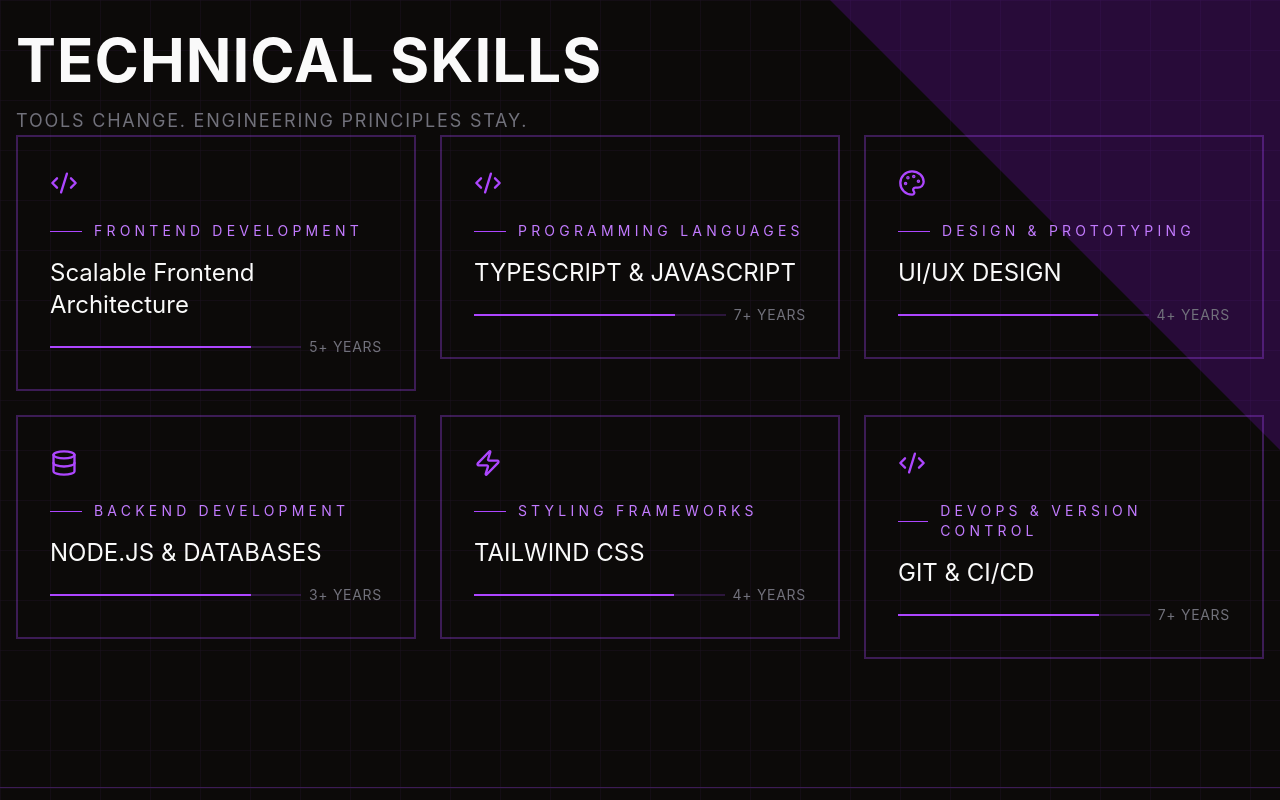
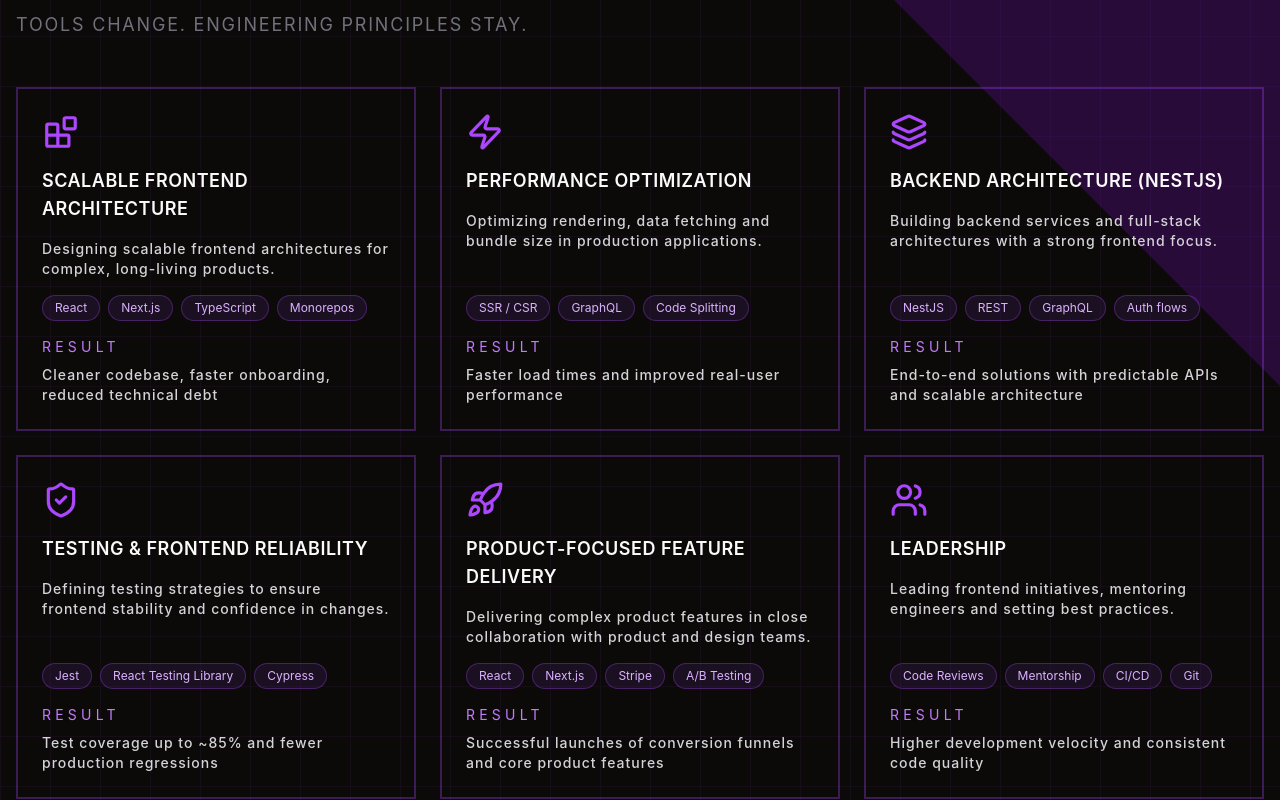
Before and after one commit to bondaritechart/ivanbondar133, a Next.js app: page / in a window 1280 px wide. Shown: the part 1540-2340 px from the top of the page. Built offline with nearby package versions, Linux system fonts and the light colour scheme; no server answers.

Commit message:
refactor

```diff
--- a/app/globals.css
+++ b/app/globals.css
@@ -8,6 +8,7 @@
   --body-bg: var(--color-stone-950);
   --body-text: var(--color-zinc-50);
   --color-muted: var(--color-zinc-500);
+  --color-label: var(--color-zinc-300);
   --color-muted-active: var(--color-zinc-50);
 }
 
--- a/src/components/Companies.tsx
+++ b/src/components/Companies.tsx
@@ -46,7 +46,7 @@ const companies = [
 export const Companies = () => (
   <section
     id="companies"
-    className="relative overflow-hidden border-t border-purple-500/30 py-16 md:py-32"
+    className="relative overflow-hidden border-t border-purple-500/30 py-16 md:py-24"
   >
     <GridPattern />
     <Container className="relative z-10">
@@ -63,6 +63,7 @@ export const Companies = () => (
           <CompanyCard key={company.name} {...company} index={index} />
         ))}
       </div>
+      <div className="text-center" />
     </Container>
   </section>
 );
--- a/src/components/home/hero.tsx
+++ b/src/components/home/hero.tsx
@@ -70,10 +70,10 @@ export const Hero = () => (
         </a>
 
         <a
-          href="#work"
+          href="#companies"
           className="group relative w-full border-2 border-purple-500 bg-stone-950 px-8 py-3 text-center text-sm tracking-widest text-purple-400 uppercase transition-all duration-300 hover:bg-purple-500 hover:text-white sm:w-auto md:px-10 md:py-4 md:text-base"
         >
-          View examples
+          View my partners
         </a>
       </motion.div>
     </motion.div>
--- a/src/components/skills.tsx
+++ b/src/components/skills.tsx
@@ -1,68 +1,70 @@
 'use client';
 
 import { motion } from 'framer-motion';
-import { Code2, Palette, Database, Zap } from 'lucide-react';
+import { Blocks, Zap, Layers, ShieldCheck, Rocket, Users } from 'lucide-react';
 import { Container } from '@/components/ui/Container';
+import { Pill } from '@/components/ui/Pill';
 import { GridPattern, CornerAccent, SectionLabel, SharpAccent } from './styling';
-import { Typography } from './ui';
+import { Button, Typography } from './ui';
 
-interface Skill {
-  id: number;
-  name: string;
-  category: string;
-  experience: string;
-  icon: React.ComponentType<{ className?: string; size?: number }>;
-}
-
-const skills: Skill[] = [
+const skills = [
   {
     id: 1,
-    name: 'Scalable Frontend Architecture',
-    category: 'FRONTEND DEVELOPMENT',
-    experience: '5+ years',
-    icon: Code2,
+    title: 'Scalable Frontend Architecture',
+    description: 'Designing scalable frontend architectures for complex, long-living products.',
+    tools: ['React', 'Next.js', 'TypeScript', 'Monorepos'],
+    result: 'Cleaner codebase, faster onboarding, reduced technical debt',
+    icon: Blocks,
   },
   {
     id: 2,
-    name: 'TYPESCRIPT & JAVASCRIPT',
-    category: 'PROGRAMMING LANGUAGES',
-    experience: '7+ years',
-    icon: Code2,
+    title: 'Performance Optimization',
+    description: 'Optimizing rendering, data fetching and bundle size in production applications.',
+    tools: ['SSR / CSR', 'GraphQL', 'Code Splitting'],
+    result: 'Faster load times and improved real-user performance',
+    icon: Zap,
   },
   {
     id: 3,
-    name: 'UI/UX DESIGN',
-    category: 'DESIGN & PROTOTYPING',
-    experience: '4+ years',
-    icon: Palette,
+    title: 'Backend Architecture (NestJS)',
+    description:
+      'Building backend services and full-stack architectures with a strong frontend focus.',
+    tools: ['NestJS', 'REST', 'GraphQL', 'Auth flows'],
+    result: 'End-to-end solutions with predictable APIs and scalable architecture',
+    icon: Layers,
   },
   {
     id: 4,
-    name: 'NODE.JS & DATABASES',
-    category: 'BACKEND DEVELOPMENT',
-    experience: '3+ years',
-    icon: Database,
+    title: 'Testing & Frontend Reliability',
+    description:
+      'Defining testing strategies to ensure frontend stability and confidence in changes.',
+    tools: ['Jest', 'React Testing Library', 'Cypress'],
+    result: 'Test coverage up to ~85% and fewer production regressions',
+    icon: ShieldCheck,
   },
   {
     id: 5,
-    name: 'TAILWIND CSS',
-    category: 'STYLING FRAMEWORKS',
-    experience: '4+ years',
-    icon: Zap,
+    title: 'Product-Focused Feature Delivery',
+    description:
+      'Delivering complex product features in close collaboration with product and design teams.',
+    tools: ['React', 'Next.js', 'Stripe', 'A/B Testing'],
+    result: 'Successful launches of conversion funnels and core product features',
+    icon: Rocket,
   },
   {
     id: 6,
-    name: 'GIT & CI/CD',
-    category: 'DEVOPS & VERSION CONTROL',
-    experience: '7+ years',
-    icon: Code2,
+    title: 'Leadership',
+    description: 'Leading frontend initiatives, mentoring engineers and setting best practices.',
+    tools: ['Code Reviews', 'Mentorship', 'CI/CD', 'Git'],
+    result: 'Higher development velocity and consistent code quality',
+    icon: Users,
   },
 ];
 
 export const Skills = () => (
   <section
     id="skills"
-    className="border-primary/30 relative overflow-hidden border-t py-16 md:py-32"
+    className="border-primary/30 relative overflow-hidden border-t py-16 md:py-24"
   >
     <GridPattern />
     <SharpAccent
@@ -70,7 +72,7 @@ export const Skills = () => (
       className="hidden h-[400px] w-[400px] bg-purple-600/10 md:block"
     />
 
-    <Container className="relative z-10">
+    <Container className="relative z-10 space-y-4 md:space-y-12">
       <motion.div
         initial={{ opacity: 0, y: 20 }}
         whileInView={{ opacity: 1, y: 0 }}
@@ -80,7 +82,7 @@ export const Skills = () => (
       >
         <SectionLabel>Expertise</SectionLabel>
         <Typography variant="h2" as="h2">
-          Technical Skills
+          What I build & What I use
         </Typography>
         <Typography variant="description" className="max-w-2xl">
           Tools change. Engineering principles stay.
@@ -93,42 +95,34 @@ export const Skills = () => (
             key={skill.id}
             initial={{ opacity: 0, y: 40 }}
             whileInView={{ opacity: 1, y: 0 }}
-            transition={{ duration: 0.8, delay: index * 0.1 }}
+            transition={{ duration: 0.8, delay: index * 0.5 }}
             viewport={{ once: true }}
             className="group relative"
           >
-            <div className="border-primary/30 hover:border-primary relative flex flex-col border-2 p-6 transition-all duration-300 md:min-h-[200px] md:p-8">
+            <div className="border-primary/30 hover:border-primary relative flex h-full flex-col border-2 p-4 transition-all duration-300 md:min-h-50 md:p-6">
               <CornerAccent position="top-left" size="md" />
               <CornerAccent position="bottom-right" size="md" color="accent" />
-              <div className="mb-4 hidden md:mb-6 md:block">
-                <skill.icon
-                  className="text-primary transition-colors duration-300 group-hover:text-white"
-                  size={28}
-                />
-              </div>
-              <div className="mb-3 flex items-center gap-3 md:mb-4">
-                <div className="bg-primary h-[1px] w-6 md:w-8" />
-                <Typography variant="caption">{skill.category}</Typography>
-              </div>
-
-              <h3 className="group-hover:text-primary-active mb-3 text-xl transition-colors duration-300 md:mb-4 md:text-2xl">
-                {skill.name}
-              </h3>
-
-              <div className="mt-auto">
-                <div className="flex items-center gap-2">
-                  <div className="bg-primary/20 h-[2px] w-full">
-                    <div className="bg-primary h-full w-4/5" />
-                  </div>
-                  <span className="text-muted text-xs tracking-wider whitespace-nowrap uppercase md:text-sm">
-                    {skill.experience}
-                  </span>
+              <div className="relative flex h-full flex-col gap-4">
+                <skill.icon className="text-primary" size={38} />
+                <Typography variant="h5">{skill.title}</Typography>
+                <Typography variant="label">{skill.description}</Typography>
+                <div className="mt-auto flex flex-wrap gap-2">
+                  {skill.tools.map((tool) => (
+                    <Pill label={tool} key={tool} />
+                  ))}
+                </div>
+                <div className="flex flex-col gap-2">
+                  <Typography variant="caption">Result</Typography>
+                  <Typography variant="label">{skill.result}</Typography>
                 </div>
               </div>
             </div>
           </motion.div>
         ))}
       </div>
+      <div className="text-center">
+        <Button>Discover more</Button>
+      </div>
     </Container>
   </section>
 );
--- /dev/null
+++ b/src/components/ui/Pill.tsx
@@ -0,0 +1,5 @@
+export const Pill = ({ label }: { label: string }) => (
+  <span className="border-primary/30 bg-primary/10 hover:bg-primary/20 inline-block rounded-full border px-3 py-1 text-xs text-purple-300 transition-colors duration-200">
+    {label}
+  </span>
+);
--- a/src/components/ui/Typography.tsx
+++ b/src/components/ui/Typography.tsx
@@ -9,9 +9,10 @@ const typographyVariants = cva('', {
       h2: 'text-6xl font-bold tracking-[1px] uppercase',
       h3: 'text-4l font-semibold uppercase',
       h4: 'text-2xl font-semibold uppercase',
-      body: 'lg:text-md text-sm leading-normal tracking-[1px]',
+      h5: 'text-lg font-semibold tracking-[0.5px] uppercase',
+      body: 'md:text-md text-sm leading-normal tracking-[1px]',
       description: 'text-muted text-sm leading-relaxed uppercase md:tracking-[0.1em] lg:text-lg',
-      label: 'text-sm font-medium text-slate-700',
+      label: 'text-label text-sm font-medium tracking-[1px]',
       caption:
         'text-primary-active text-xs tracking-[0.2em] uppercase md:text-sm md:tracking-[0.3em]',
     },
@@ -23,7 +24,7 @@ const typographyVariants = cva('', {
 
 type TypographyVariantProps = VariantProps<typeof typographyVariants>;
 
-type TypographyElement = 'h1' | 'h2' | 'h3' | 'h4' | 'p' | 'span' | 'label';
+type TypographyElement = 'h1' | 'h2' | 'h3' | 'h4' | 'h5' | 'p' | 'span' | 'label';
 
 const variantElementMap: Record<
   NonNullable<TypographyVariantProps['variant']>,
@@ -33,6 +34,7 @@ const variantElementMap: Record<
   h2: 'h2',
   h3: 'h3',
   h4: 'h4',
+  h5: 'h5',
   body: 'p',
   description: 'p',
   label: 'label',
```
